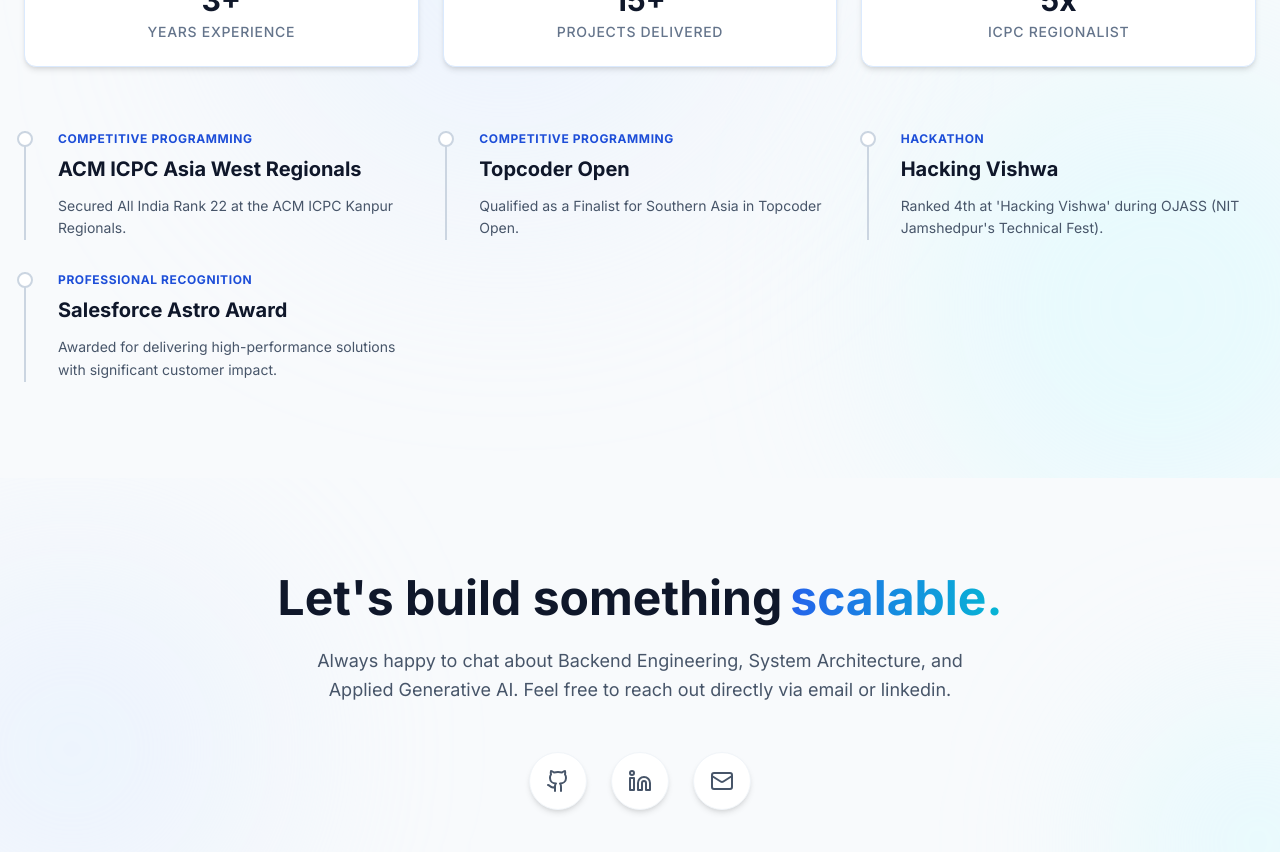
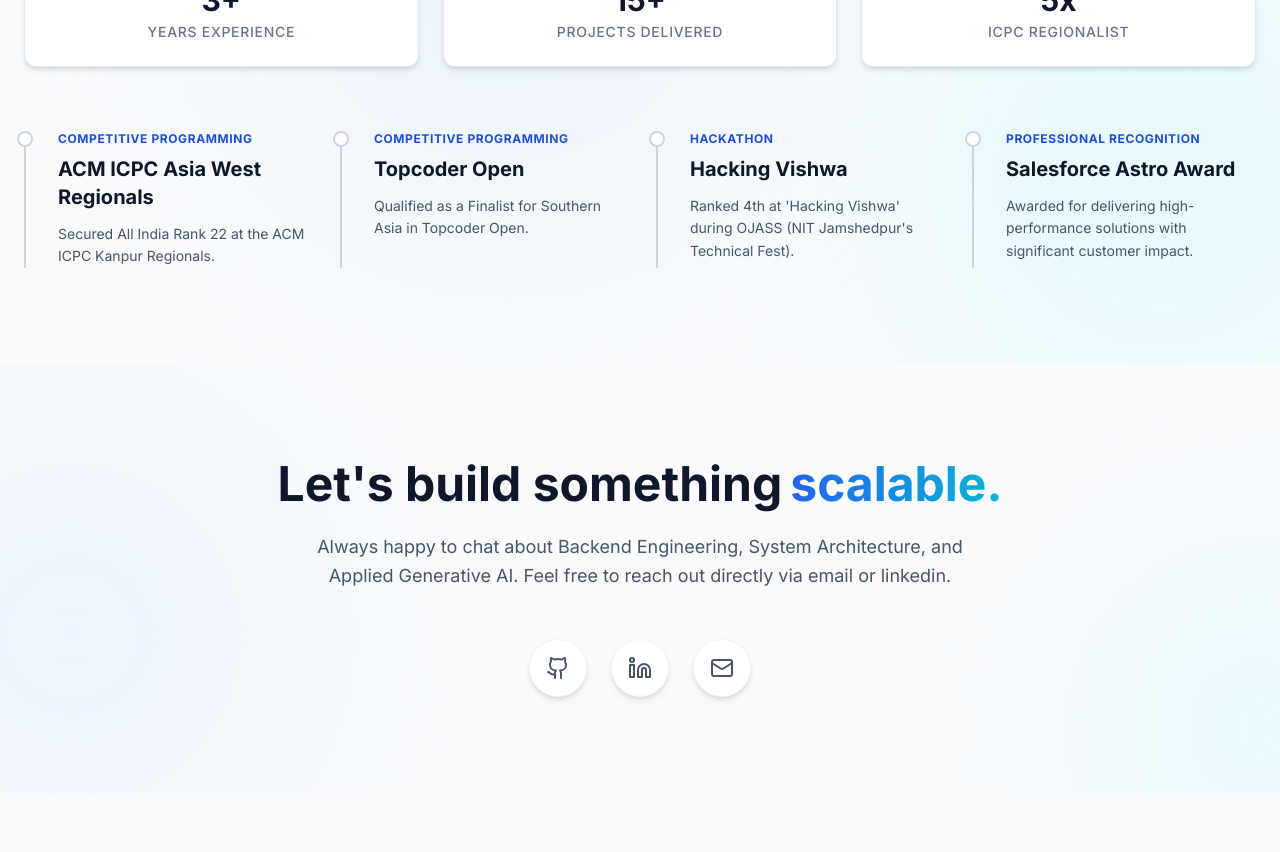
Before and after one commit to ashishh2/portfolio, a Next.js app: page / in a window 1280 px wide. Shown: the part 5980-6832 px from the top of the page. After the commit the page ends 6773 px from the top, so only its background shows below. Built offline with nearby package versions, Linux system fonts and the light colour scheme.

Commit message:
fix achievement list columns

```diff
--- a/src/components/sections/Achievements.tsx
+++ b/src/components/sections/Achievements.tsx
@@ -86,7 +86,7 @@
         </div>
 
         {/* Detailed Achievements List */}
-        <div className="grid grid-cols-1 md:grid-cols-3 gap-12 md:gap-8">
+        <div className="grid grid-cols-1 md:grid-cols-4 gap-12 md:gap-8">
           {achievementsData.map((item, index) => (
             <motion.div
               key={index}
```
